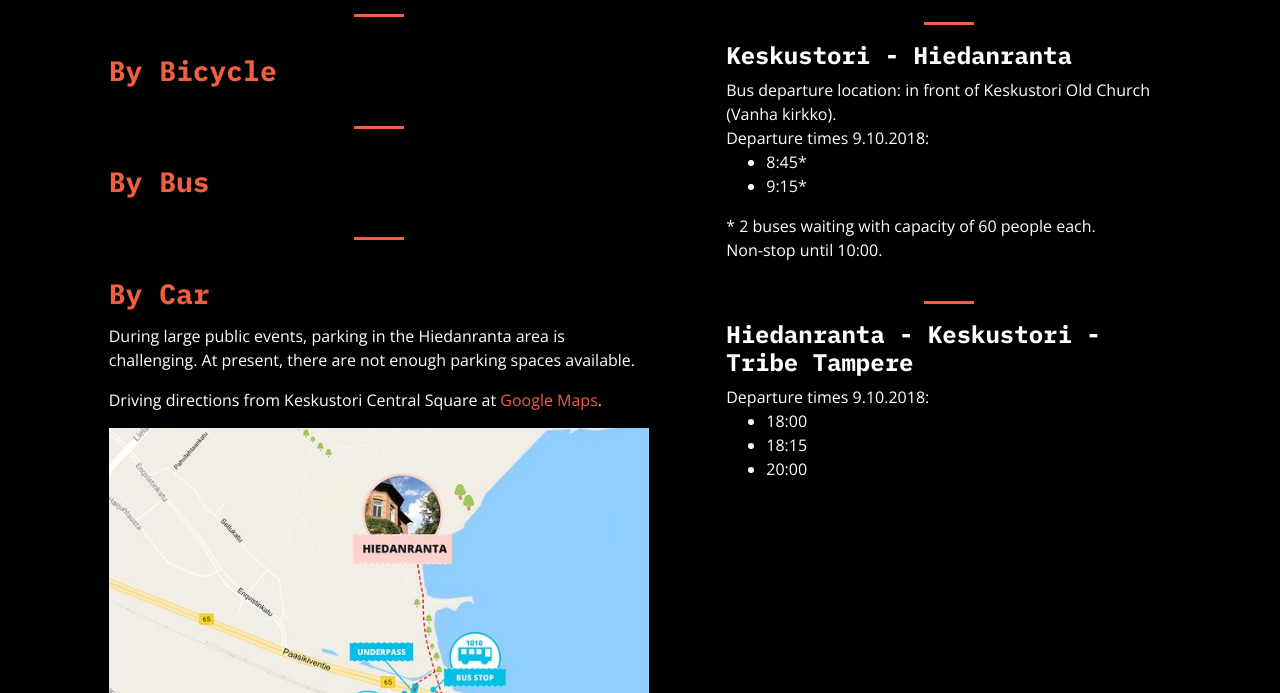
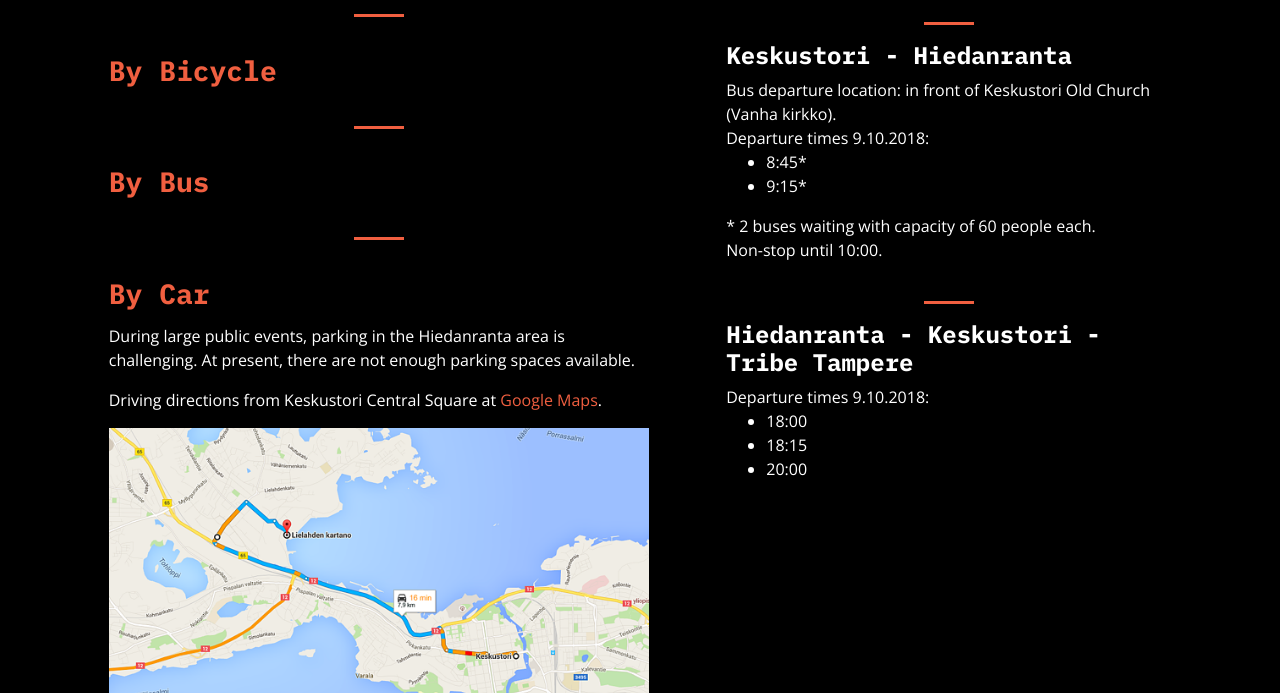
Before and after one commit to anttispitkanen/stream-website, a website: page venue/index.html in a window 1280 px wide. Both pictures are taken after a click on the button "By Car". Shown: the part 1189-1882 px from the top of the page. Drawn offline with nearby package versions, Linux system fonts and the light colour scheme; files that its build step writes are made by us from their sources.

Commit message:
Update venue/bycar

```diff
--- a/venue/index.html
+++ b/venue/index.html
@@ -161,7 +161,7 @@
                 <div class="collapse" id="byCar">
                   <p>During large public events, parking in the Hiedanranta area is challenging. At present, there are not enough parking spaces available.</p>
                   <p>Driving directions from Keskustori Central Square at <a href="https://goo.gl/maps/3zqoiJvm1hz" target="_blank">Google Maps</a>.</p>
-                  <p><img class="img-responsive" src="../img/hiedanranta/bybus.jpg" alt="" /></p>
+                  <p><img class="img-responsive" src="../img/hiedanranta/bycar.png" alt="" /></p>
                 </div>
 <hr>
 
```
